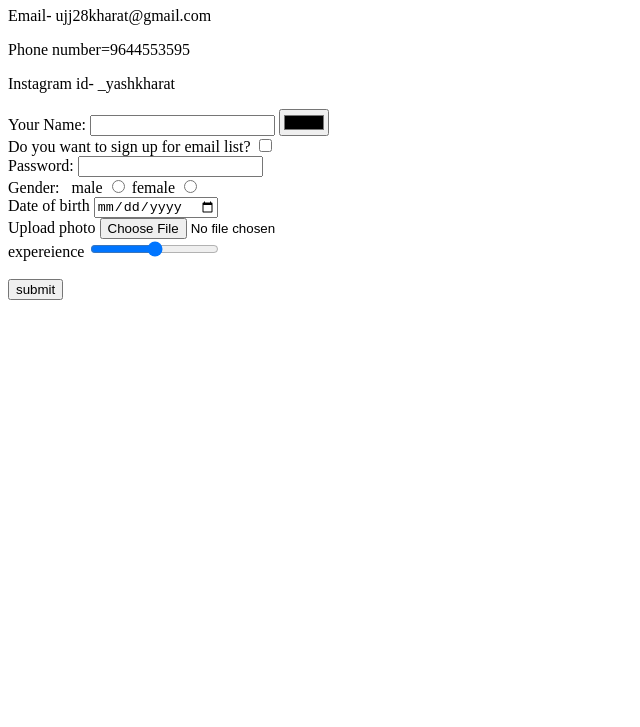
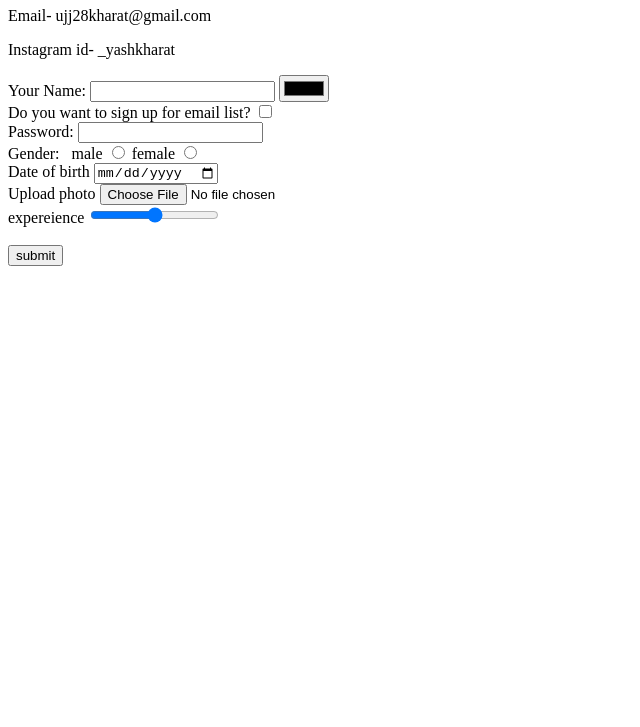
Before and after one commit to Yashkharat28/CV, a plain HTML site: page contact.html in a window 1280 px wide. Shown: the part 73-800 px from the top of the page, without its empty margins (0-640 px from the left). Drawn offline with Linux system fonts and the light colour scheme.

Commit message:
Update contact.html

```diff
--- a/contact.html
+++ b/contact.html
@@ -9,7 +9,7 @@
 <body>
     <h1>Details</h1>
   <p>Email- ujj28kharat@gmail.com</p>
-  <p>Phone number=9644553595</p>
+
  <p>Instagram id- _yashkharat</p>
 
  <form action="" method="POST" >
```
